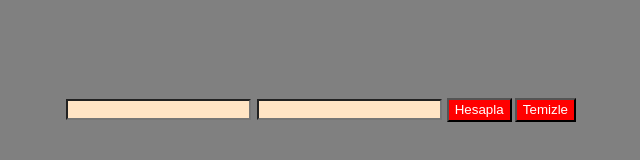
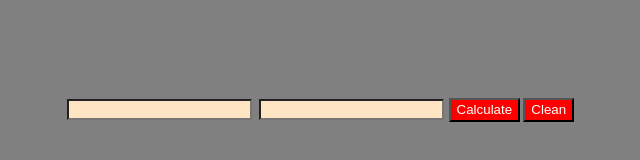
Before and after one commit to mertaln99/Calculator, a plain HTML site: page calculator/index.html in a window 1280 px wide. Shown: the full height of the page, 320-960 px from the left. Drawn offline with Linux system fonts and the light colour scheme.

Commit message:
Update index.html

```diff
--- a/calculator/index.html
+++ b/calculator/index.html
@@ -5,7 +5,7 @@
     <meta http-equiv="X-UA-Compatible" content="IE=edge">
     <meta name="viewport" content="width=device-width, initial-scale=1.0">
     <link rel="stylesheet" href="style.css">
-    <title>Hesap Makinesi</title>
+    <title>Calculator</title>
 </head>
 <body>
 
@@ -15,8 +15,8 @@
 
     </br>
 
-    <button type="button" onclick="calculate()">Hesapla</button>
-    <button onclick="deleteElement()">Temizle</button>
+    <button type="button" onclick="calculate()">Calculate</button>
+    <button onclick="deleteElement()">Clean</button>
     </form>
 
     <p id="result"></p>
```
